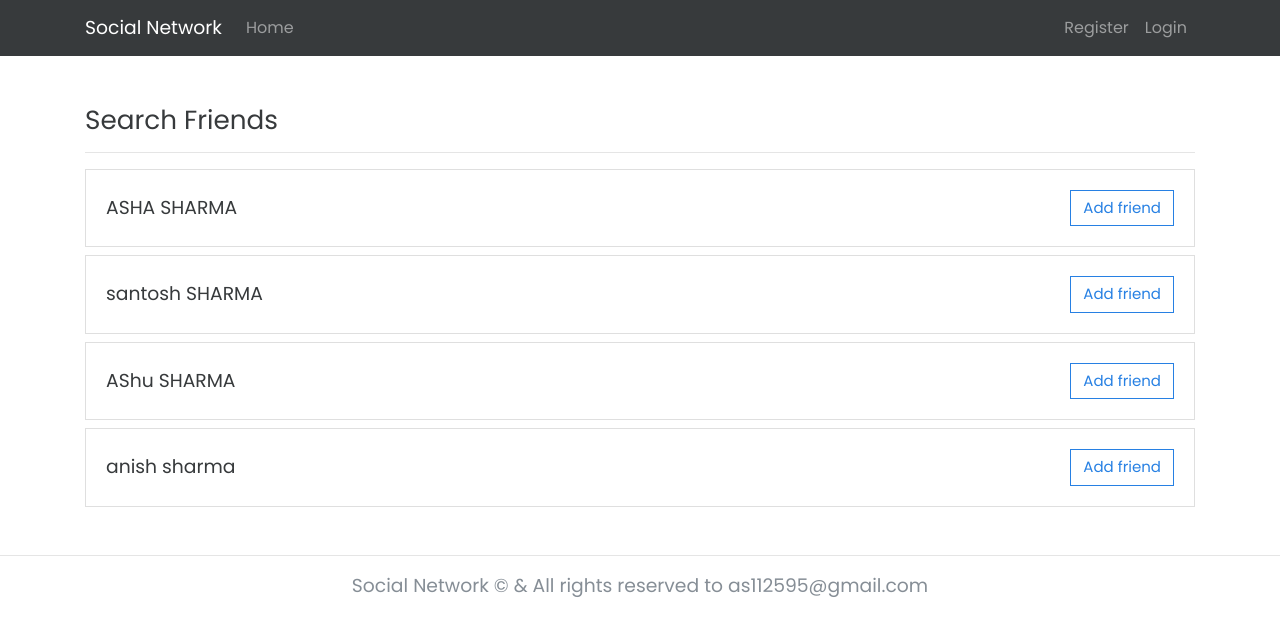
After one commit to as112595/social_network, a Django app: a page that uses templates/base.html in a window 1280 px wide. The commit adds this page. Shown: the top 636 px of the page. Run offline with Django 3.2, Linux system fonts and the light colour scheme; data comes from the database, SQL or seed files in the repository; both versions use the stored data as it was after the commit; some libraries are stand-ins or nearby versions.

Commit message:
Initial commit

```diff
--- a/accounts/forms.py
+++ b/accounts/forms.py
@@ -4,7 +4,6 @@ from django.db.models import Q
 from django.contrib.auth import get_user_model
 from .models import User
 
-# User = get_user_model()
 
 
 class RegisterForm(forms.ModelForm):
--- a/friends/models.py
+++ b/friends/models.py
@@ -6,7 +6,7 @@ class Friends(models.Model):
     received_user = models.IntegerField(null=False)
     active = models.BooleanField(default=True)
     connected_date = models.DateTimeField(auto_now_add=True)
-    # request_date = models.DateTimeField(auto_now_add=True)
+
 class FriendRequest(models.Model):
     requested_user = models.IntegerField(null=False)
     received_user = models.IntegerField(null=False)
--- /dev/null
+++ b/friends/templates/friends/profile_searchuser.html
@@ -0,0 +1,31 @@
+
+{% extends "base.html" %}
+
+{% block content %}
+<div class="profiles-list">
+  <header class="page-header d-flex">
+    <h3 class="page-heading m-0">Search Friends</h3>
+  </header>
+  <hr>
+
+
+  {% for profile in profiles %}
+    {% if profile.id != request.session.id %}
+  <div class="card card-posts my-2">
+    <div class="card-body d-flex">
+      <div class="card-left">
+        <p class="lead m-0">{{profile.name}}</p>
+      </div>
+      <div class="card-right">
+        <a href="{% url 'friends:addfriend' %}?id={{profile.id}}" class="btn btn-outline-primary">Add friend</a>
+      </div>
+    </div>
+  </div>
+  {% endif %}
+  {% endfor %}
+
+</div>
+<script>
+$(".exploreFriends").addClass('active')
+</script>
+{% endblock content %}
--- a/friends/urls.py
+++ b/friends/urls.py
@@ -1,6 +1,6 @@
 
 from django.urls import path,re_path
-from .views import (ProfileListView,ProfileDetailView,AllProfileListView,RemoveFriend,AddFriend,AcceptFriend,RejectFriend)
+from .views import (ProfileListView,ProfileDetailView,AllProfileListView,RemoveFriend,AddFriend,AcceptFriend,RejectFriend,Search_User)
 
 app_name = 'friends'
 urlpatterns = [
@@ -38,10 +38,7 @@ urlpatterns = [
         r'^rejectfriend/$',
         RejectFriend.as_view(),
         name='rejectfriend'
-    )#,
-    # path(
-    #     '<int:id>/update/',
-    #     ProfileUpdateView.as_view(),
-    #     name='profiles-update'
-    # )
+    ),
+
+    path('search_user/<str:username>', Search_User.as_view(), name='search_user'),
 ]
--- a/friends/views.py
+++ b/friends/views.py
@@ -1,6 +1,7 @@
 
+from accounts.views import ProfileView
 from django.shortcuts import render, redirect, get_object_or_404
-from django.http import Http404
+from django.http import Http404, request
 from django.contrib.auth.mixins import LoginRequiredMixin
 from django.contrib import messages
 from django.urls import reverse
@@ -13,10 +14,8 @@ from django.views.generic import (
   DeleteView
 )
 
-# from .models import Profile, Education, Experience, Social
 from .models import (Friends,FriendRequest)
 from accounts.models import User
-# from .forms import ProfileForm, EducationForm, ExperienceForm, SocialForm
 
 
 
@@ -26,24 +25,13 @@ class ProfileListView(ListView):
   context_object_name = 'profiles'
   template_name = 'friends/profile_list.html'
 
-  # def get_context_data(self, *args, **kwargs):
-  #   queryset = Friends.objects.filter()
-  #   context = super(ProfileListView, self).get_context_data(*args, **kwargs)
-  #   context['title'] = 'Profiles'
-  #   return context
-  # def get_context_data(self, *args, **kwargs):
-  #   queryset = User.objects.filter()
-  #   context = super(ProfileListView, self).get_context_data(*args, **kwargs)
-  #   context['title'] = 'Profiles'
-  #   return context
   def get(self,request,*args, **kwargs):
     queryset = Friends.objects.filter(received_user=request.session.get('id'))
     print("queryset",queryset)
     myFriends = list()
     for friends in queryset:
       requestedUser = User.objects.get(id=friends.requested_user)
-      # print(requestedUser.id)
-      # requestedUser = User.objects.filter(id=friends.requested_user)
+
       friendsDetail={'id':requestedUser.id,'name':requestedUser.name}
       myFriends.append(friendsDetail)
       print("queryset",myFriends)
@@ -88,31 +76,8 @@ class AcceptFriend(View):
 class RejectFriend(View):
   def get(self,request,*args, **kwargs):
         FriendRequest.objects.filter(requested_user=request.GET.get('id'),received_user=request.session['id']).update(active=False)
-        # friend_new = Friends(requested_user=request.GET.get('id'),received_user=request.session['id'])
-        # friend_new.save()
+
         return redirect(reverse('friends:profiles-list'))
-
-# PROFILE CREATE VIEW
-# class ProfileCreateView(LoginRequiredMixin, CheckAuthProfileMixin, CreateView):
-#   queryset = Profile.objects.all()
-#   template_name = 'friends/profile_create.html'
-#   form_class = ProfileForm
-
-#   def form_valid(self, form):
-#     form.instance.user = self.request.user
-#     messages.success(self.request, 'Profile has been created successfully!')
-#     return super(ProfileCreateView, self).form_valid(form)
-
-#   def get_context_data(self, *args, **kwargs):
-#     context = super(ProfileCreateView, self).get_context_data(*args, **kwargs)
-
-#     if self.get_object() is None:
-#       context['title'] = 'Create Profile'
-#       return context
-#     else:
-#       context['title'] = 'Create Profile'
-#       context['profile'] = self.get_object()
-#       return context
 
 
 # # PROFILE DETAIL VIEW
@@ -122,7 +87,7 @@ class ProfileDetailView(LoginRequiredMixin, DetailView):
 
   def get_object(self, *args, **kwargs):
     return get_object_or_404(
-      Profile,
+      ProfileView,
       pk=self.kwargs.get('id')
     )
 
@@ -130,3 +95,19 @@ class ProfileDetailView(LoginRequiredMixin, DetailView):
     context = super(ProfileDetailView, self).get_context_data(*args, **kwargs)
     context['title'] = self.get_object().name
     return context
+
+
+class Search_User(ListView):
+  model = User
+  template_name = "friends/profile_searchuser.html"
+
+
+  def get(self,request,*args, **kwargs):
+    username = self.request.GET.get('username',' ')
+    myFriends = list()
+
+    queryset = User.objects.filter(name__icontains = username)
+    for friends in queryset:
+      friendsDetail={'id':friends.id,'name':friends.name}
+      myFriends.append(friendsDetail)
+    return render(request,self.template_name, {"title":'Search Friends',"profiles":myFriends})
--- a/posts/templates/posts/post_create.html
+++ b/posts/templates/posts/post_create.html
@@ -3,7 +3,7 @@
 
 {% block content %}
 <div class="post-list">
-  <h3 class="page-heading">Cre</h3>
+  <h3 class="page-heading">Create</h3>
 
 </div>
 {% endblock content %}
--- a/posts/views.py
+++ b/posts/views.py
@@ -131,7 +131,7 @@ class PostDetailView(DetailView):
 
 
 # # POST DELETE VIEW
-# class PostDeleteView(LoginRequiredMixin, DeleteView):
+class PostDeleteView(LoginRequiredMixin, DeleteView):
   queryset = Post.objects.all()
   context_object_name = 'post'
   template_name = 'posts/post_delete.html'
--- a/profiles/urls.py
+++ b/profiles/urls.py
@@ -21,9 +21,11 @@ from .views import (
     SocialUpdateView,
     SocialDeleteView
 )
+from .views import Search_User
 
 app_name = 'profiles'
 urlpatterns = [
+
     path(
         '',
         ProfileListView.as_view(),
@@ -119,4 +121,5 @@ urlpatterns = [
         ExperienceDeleteView.as_view(),
         name='experiences-delete'
     ),
+    path('search/<str:username>', Search_User.as_view() ,name='search_user'),
 ]
--- a/requirements.txt
+++ b/requirements.txt
@@ -5,7 +5,7 @@ django-crispy-forms==1.12.0
 django-heroku==0.3.1
 djangorestframework==3.12.4
 gunicorn==20.1.0
-Pillow==8.2.0
+Pillow==8.3.0
 psycopg2==2.9.1
 pytz==2021.1
 sqlparse==0.4.1
--- a/social_web_app/urls.py
+++ b/social_web_app/urls.py
@@ -8,10 +8,7 @@ urlpatterns = [
         r'home/',
         include('pages.urls',namespace='pages')
     ),
-    # path(
-    #     'dev/',
-    #     include('pages.urls', namespace='pages')
-    # ),
+
     path(
         'accounts/',
         include('accounts.urls', namespace='accounts')
@@ -28,5 +25,6 @@ urlpatterns = [
         'friends/',
         include('friends.urls', namespace='profiles')
     ),
+
     path('admin/', admin.site.urls),
 ]
--- a/templates/base.html
+++ b/templates/base.html
@@ -11,7 +11,6 @@
   <link rel="stylesheet" href="https://stackpath.bootstrapcdn.com/bootswatch/4.3.1/cosmo/bootstrap.min.css">
   <link rel="stylesheet" href="{% static 'css/main.css' %}">
   {% if title %}
-  <title>Social Network | {{title}}</title>
   {% else %}
   <title>Social Network</title>
   {% endif %}
--- a/templates/layouts/navbar.html
+++ b/templates/layouts/navbar.html
@@ -1,5 +1,6 @@
 <style>
-.asteriskField{
+.asteriskField
+{
   color:red;
 }
 </style>
@@ -13,17 +14,13 @@
     <div class="collapse navbar-collapse" id="collapsibleNavId">
       <ul class="navbar-nav mr-auto mt-2 mt-lg-0">
         {% if request.session.name %}
-        <!-- <li class="nav-item dashboard">
-          <a class="nav-link" href="{% url 'pages:dashboard-view' %}">Dashboard</a>
-        </li> -->
+
         {% else %}
         <li class="nav-item home">
           <a class="nav-link" href="{% url 'pages:home-view' %}">Home</a>
         </li>
         {% endif %}
-        <!-- <li class="nav-item profile">
-          <a class="nav-link" href="{% url 'profiles:profiles-list'%}">Profiles</a>
-        </li> -->
+
         {% if request.session.name %}
         <li class="nav-item post">
           <a class="nav-link" href="{% url 'posts:posts-list' %}">News Feed</a>
@@ -37,18 +34,20 @@
         <li class="nav-item exploreFriends">
           <a class="nav-link" href="{% url 'friends:explore-friends' %}">Explore Friends</a>
         </li>
-        {% endif %}
 
 
-        <!-- <li class="nav-item about">
-          <a class="nav-link" href="{% url 'pages:about-view' %}">About</a>
-        </li> -->
+          <input class="form-control me-2" type="search_user" placeholder="Search freinds" aria-label="Search" id="search_name" name="username">
+          <button class="btn btn-outline-success my-2 my-sm-0" id="search_btn"    type="submit">Search</button>
+           {% endif %}
+
+
+
+
+
       </ul>
       <ul class="navbar-nav ml-auto mt-2 mt-lg-0">
         {% if request.session.name %}
-        <!-- <li class="nav-item active">
-          <a class="nav-link" href=""><i class="glyphicon glyphicon-user" style="color:white;"></i>{{ request.user.email }}</a>
-        </li> -->
+
         <li class="nav-item active">
           <a class="nav-link" href="{% url 'accounts:accounts-logout' %}">Logout</a>
         </li>
@@ -64,3 +63,9 @@
     </div>
   </div>
 </nav>
+<script>
+$("#search_btn").on('click',function(){
+  let search_name = $("#search_name").val();
+  window.location.replace("/friends/search_user/"+search_name);
+})
+</script>
```
Also changed, not shown: profiles/views.py (+15 -1 lines), social_web_app/settings.py (+7 -1 lines), db.sqlite3, static/images/IMG-20171114-WA0006.jpg (added), static/images/IMG_20210315_150444.jpg (added), static/images/ashu1.jpg (added), static/images/ashu1_nkmYyQr.jpg (added), 1 other file.
